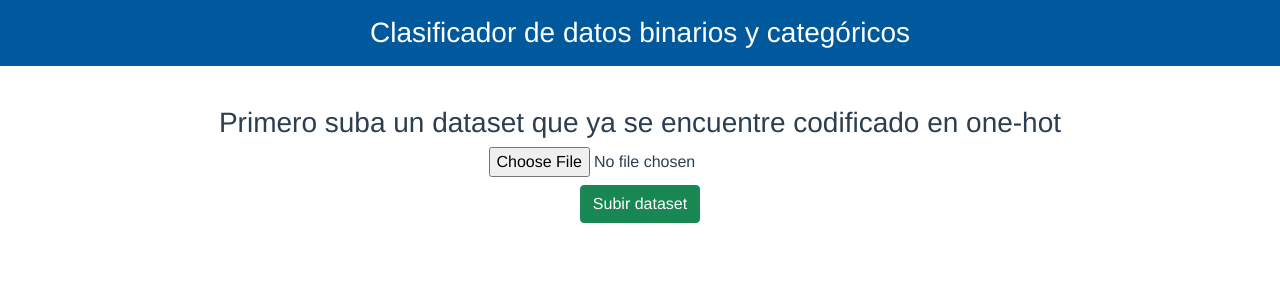
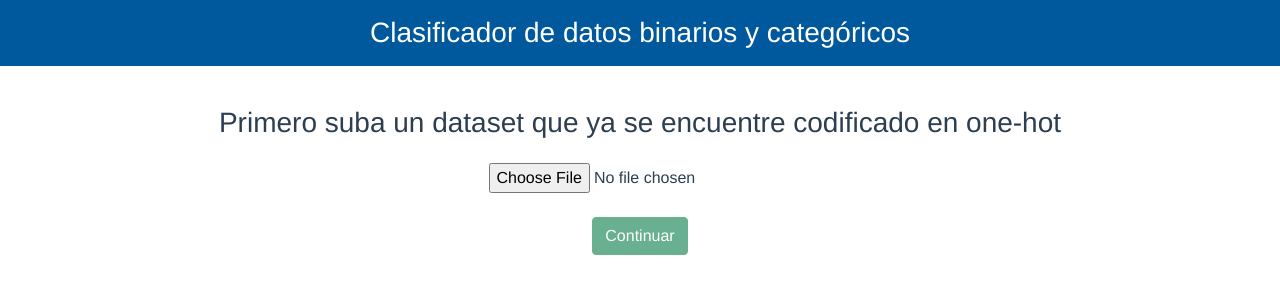
Before and after one commit to cortzero/binary-categorical-classifier, a Vue app: page / in a window 1280 px wide. Shown: the top 300 px of the page. Built offline with nearby package versions, Linux system fonts and the light colour scheme.

Commit message:
Button to submit the dataset is desabled for default

```diff
--- a/src/components/UploadDataset.vue
+++ b/src/components/UploadDataset.vue
@@ -5,11 +5,11 @@
         Primero suba un dataset que ya se encuentre codificado en one-hot
       </h3>
     </div>
-    <div class="my-2">
+    <div class="my-4">
       <input type="file" name="dataset" id="dataset" accept=".xls, .xlsx" @change="uploadDataset">
     </div>
     <div>
-      <button class="btn btn-success" @click="changeComponent">Subir dataset</button>
+      <button :disabled="disable" class="btn btn-success" @click="changeComponent">Continuar</button>
     </div>
   </div>
 </template>
@@ -20,7 +20,8 @@ import * as XLSX from 'xlsx';
 export default {
   data() {
     return {
-      dataset: undefined
+      dataset: undefined,
+      disable: true
     }
   },
   methods: {
@@ -35,12 +36,15 @@ export default {
           const firstSheetName = workbook.SheetNames[0];
           const sheet1 = workbook.Sheets[firstSheetName];
           this.dataset = XLSX.utils.sheet_to_json(sheet1);
+          this.disable = false;
         };
       }
     },
     changeComponent() {
       if (this.dataset) {
         this.$emit('nextStep', {componentName: 'DataFrameTable', dataset: this.dataset});
+      } else {
+        alert("Debe seleccionar un dataset antes de continuar");
       }
     }
   }
```
